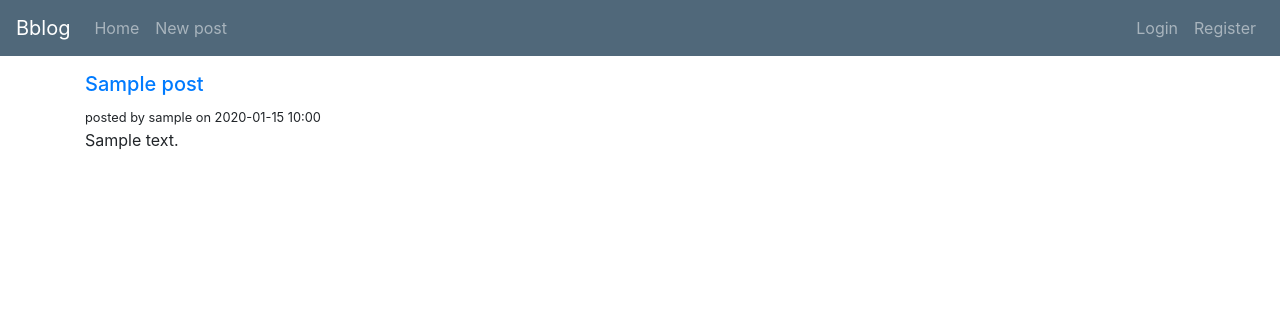
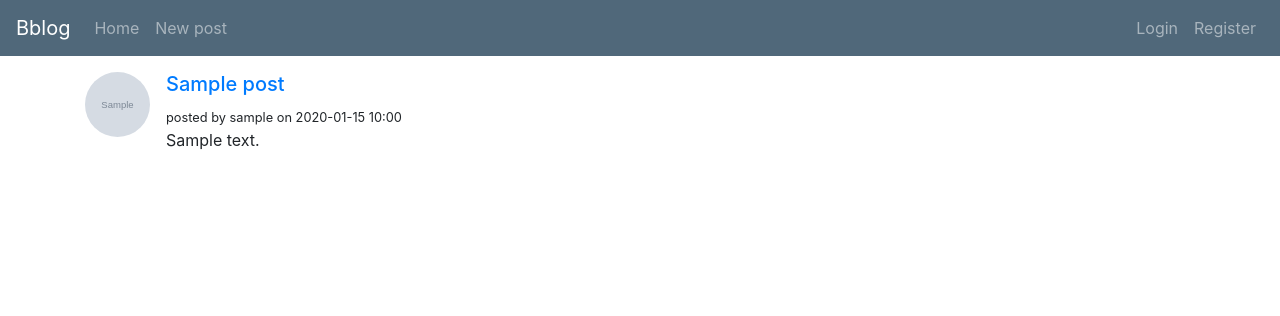
Before and after one commit to boberstarosta/bblog, a Django app: page / in a window 1280 px wide. Shown: the top 316 px of the page. Run offline with Django 3.2, Linux system fonts and the light colour scheme; tables that the repository leaves empty hold one stand-in row (values such as "Sample post"); grey boxes marked "Sample" are stand-in pictures; some libraries are stand-ins or nearby versions.

Commit message:
post author's profile pic shows in index

```diff
--- a/blog/static/blog/main.css
+++ b/blog/static/blog/main.css
@@ -12,3 +12,9 @@ article {
   margin-right: 20px;
   margin-bottom: 16px;
 }
+
+.article-img {
+  height: 65px;
+  width: 65px;
+  margin-right: 16px;
+}
--- a/blog/templates/blog/index.html
+++ b/blog/templates/blog/index.html
@@ -3,6 +3,7 @@
 {% block content %}
   {% for post in posts %}
     <article class="media">
+      <img src="{{ post.author.profile.image.url }}" class="rounded-circle article-img" />
       <div class="media-body">
         <h5 class="mt-0"><a href="{% url 'blog:detail' post.pk %}">{{ post.title }}</a></h5>
         <small>posted by {{ post.author.username }} on {{ post.pub_date|date:'Y-m-d H:i' }}</small>
```
